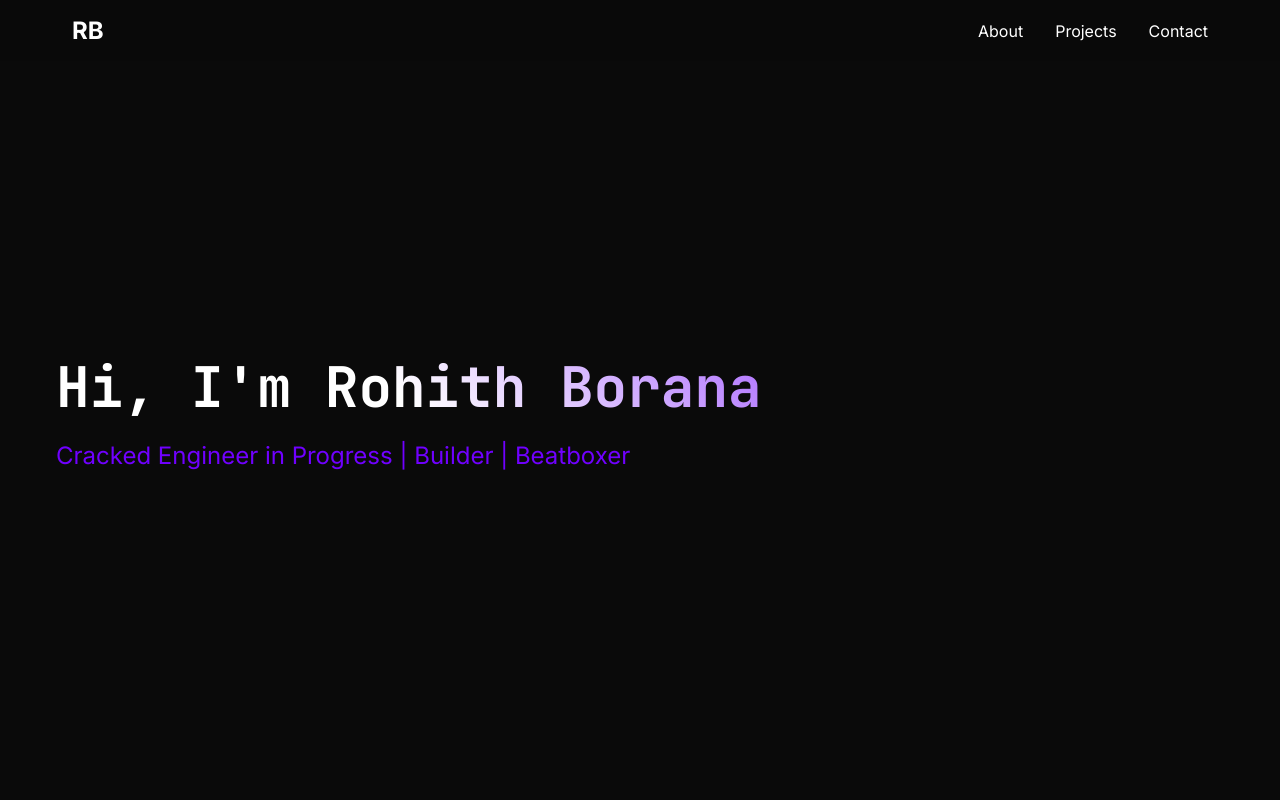
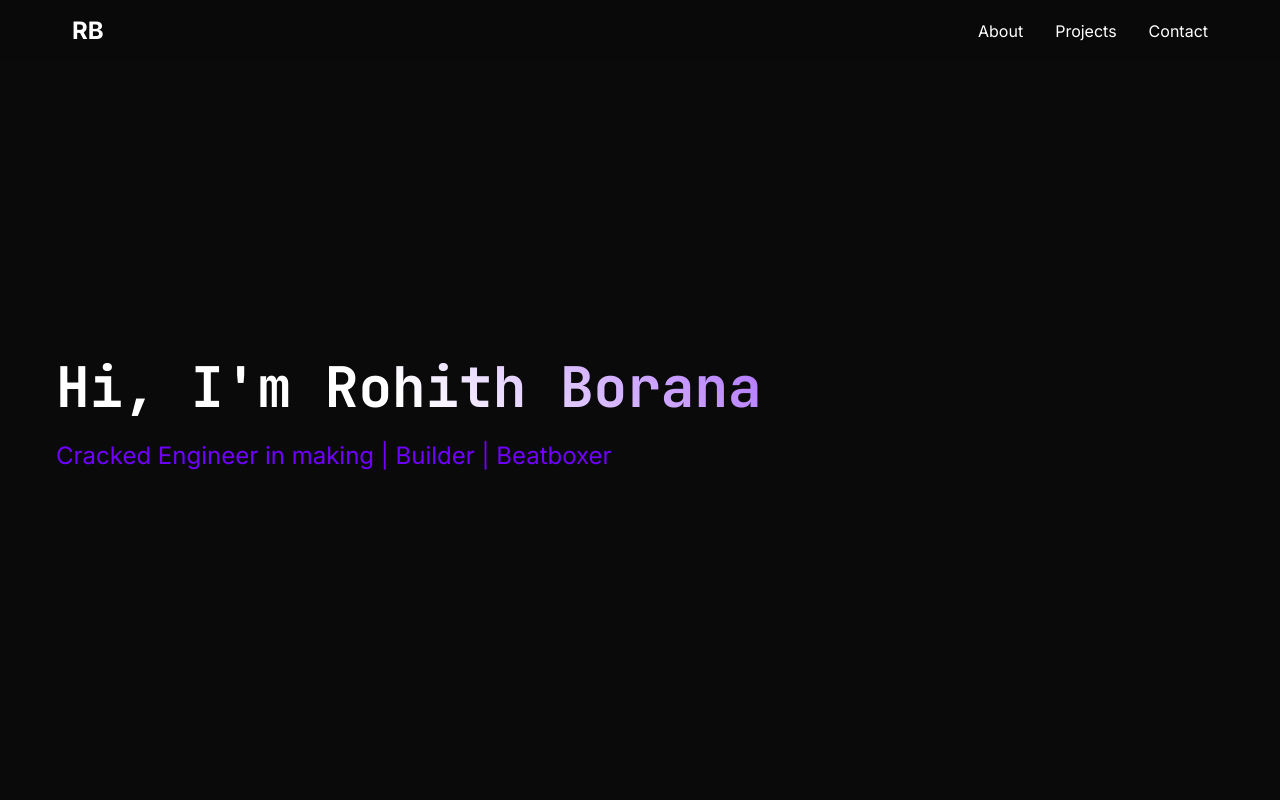
Before and after one commit to therohithborana/portfolio, a Next.js app: page / in a window 1280 px wide. Shown: the top 800 px of the page. Built offline with nearby package versions, Linux system fonts and the light colour scheme.

Commit message:
Update Hero.js

```diff
--- a/components/Hero.js
+++ b/components/Hero.js
@@ -44,7 +44,7 @@ const Hero = () => {
           marginBottom: '2rem',
           lineHeight: '1.5'
         }}>
-          Cracked Engineer in Progress | Builder | Beatboxer
+          Cracked Engineer in making | Builder | Beatboxer
         </p>
       </div>
     </section>
```
